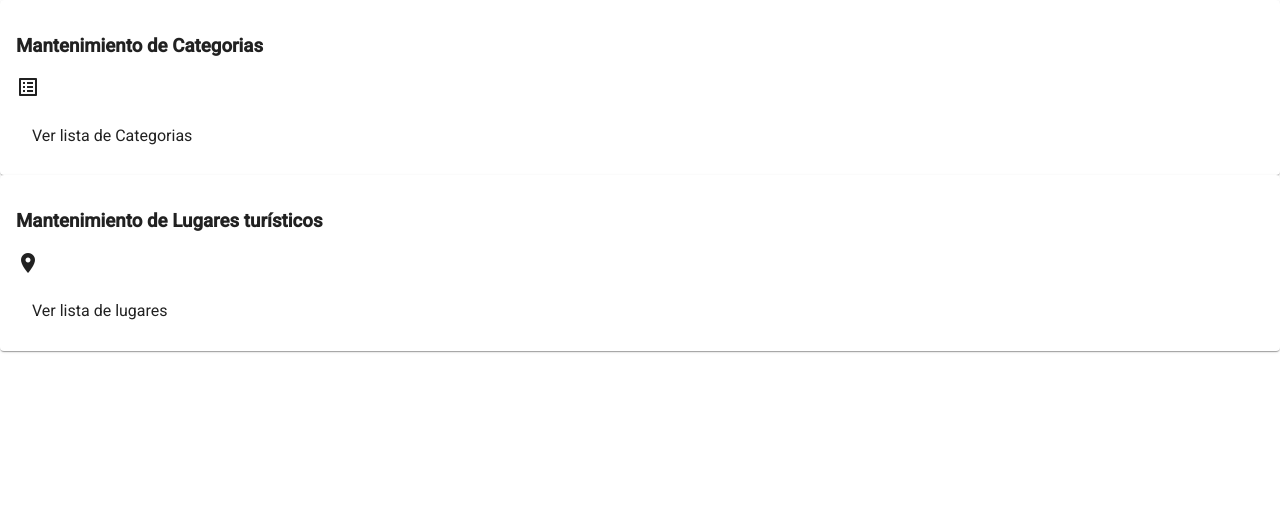
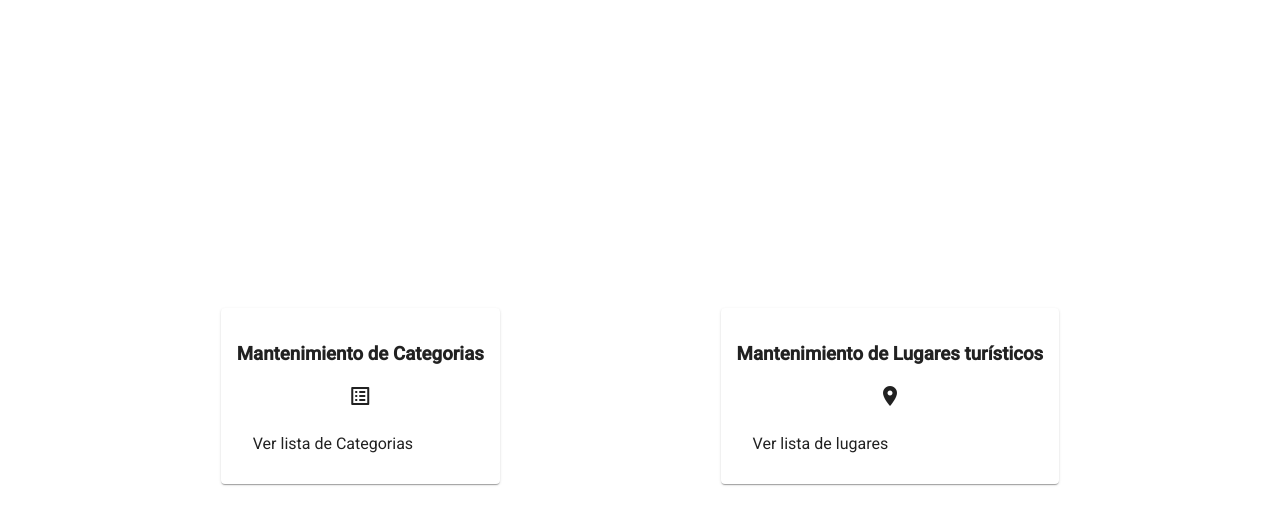
Before and after one commit to Toki1117/turistapp-etps3, an Angular app: page /dashboard/inicio in a window 1280 px wide. Shown: the top 524 px of the page. Built offline with nearby package versions, Linux system fonts and the light colour scheme; sample sign-in values are in the browser's storage.

Commit message:
:lipstick: improving uI

```diff
--- a/src/app/modules/dashboard/components/categories-list/categories-list.component.html
+++ b/src/app/modules/dashboard/components/categories-list/categories-list.component.html
@@ -1,6 +1,8 @@
+<div class="container">
+  <mat-card class="mat-elevation-z8">
     <h1>Listado de Categorias</h1>
     <div class="categories-list" *ngIf="!isLoading; else loading">
-  <table mat-table [dataSource]="dataSource" class="mat-elevation-z8">
+      <table mat-table [dataSource]="dataSource" >
         <ng-container matColumnDef="idCateg" sticky>
           <th mat-header-cell *matHeaderCellDef>ID</th>
           <td mat-cell *matCellDef="let element">{{ element.idCateg }}</td>
@@ -41,7 +43,10 @@
     </ng-container>
     <mat-paginator [pageSizeOptions]="[5, 10, 20]" showFirstLastButtons></mat-paginator>
   </div>
+</mat-card>
 
   <ng-template #loading>
     <mat-spinner color="accent"></mat-spinner>
   </ng-template>
+
+</div>
--- a/src/app/modules/dashboard/components/categories-list/categories-list.component.scss
+++ b/src/app/modules/dashboard/components/categories-list/categories-list.component.scss
@@ -0,0 +1,15 @@
+.container {
+  height: 99vh;
+  display: flex;
+  flex-flow: column;
+  justify-content: center;
+  align-items: center;
+}
+
+.mat-card {
+  width: fit-content;
+}
+
+.categories-list table {
+  width: 100%;
+}
--- a/src/app/modules/dashboard/components/menu/menu.component.html
+++ b/src/app/modules/dashboard/components/menu/menu.component.html
@@ -1,3 +1,5 @@
+<div class="menu-container">
+
   <mat-card>
     <div class="container">
     <h3>Mantenimiento de Categorias</h3>
@@ -27,3 +29,5 @@
     </mat-nav-list>
   </div>
 </mat-card>
+
+</div>
--- a/src/app/modules/dashboard/components/menu/menu.component.scss
+++ b/src/app/modules/dashboard/components/menu/menu.component.scss
@@ -1,3 +1,15 @@
+.mat-card {
+  width: fit-content;
+}
+
 .container {
-  cursor: pointer;
+  text-align: center;
 }
+
+.menu-container {
+  height: 99vh;
+  display: flex;
+  flex-flow: row;
+  justify-content: space-evenly;
+  align-items: center;
+}
--- a/src/app/modules/dashboard/components/places-list/places-list.component.scss
+++ b/src/app/modules/dashboard/components/places-list/places-list.component.scss
@@ -1,11 +1,11 @@
-.places-list {
-
-}
-
-.mat-card table {
+.places-list table {
   width: 100%;
 }
 
 .container {
-  text-align: center;
+  height: 99vh;
+  display: flex;
+  flex-flow: column;
+  justify-content: center;
+  align-items: center;
 }
```
Lines whose indentation alone changed are shown as unchanged.
